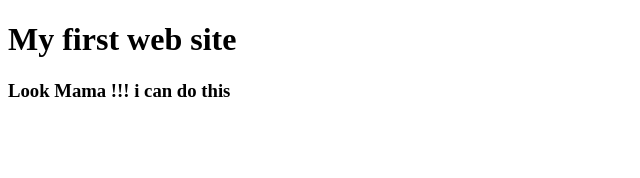
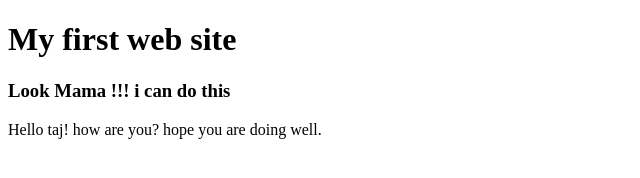
Before and after one commit to tajhaque/git-test-04, a plain HTML site: page index.html in a window 1280 px wide. Shown: the whole page, without its empty margins (0-640 px from the left). Drawn offline with Linux system fonts and the light colour scheme.

Commit message:
paragraph

```diff
--- a/index.html
+++ b/index.html
@@ -8,5 +8,9 @@
 <body>
     <h1> My first web site</h1>
     <h3>Look Mama !!! i can do this</h3>
+    <p>
+Hello taj! how are you? hope you are doing well.
+
+    </p>
 </body>
 </html>
```
